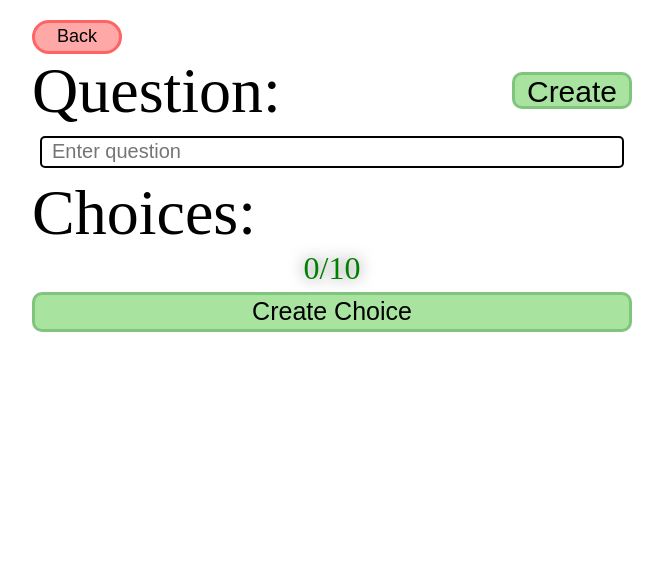
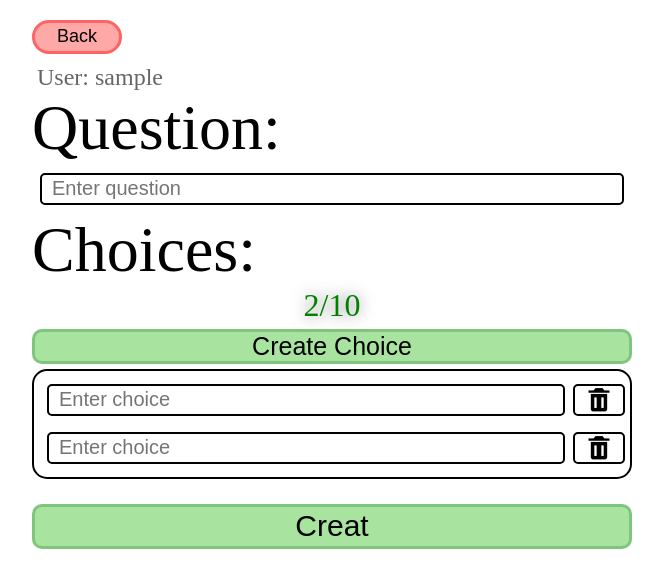
Before and after one commit to Kotoninja/Pet-polls-site, a Django app: page /polls/create-question in a window 1280 px wide. Shown: the part 85-673 px from the top of the page, without its empty margins (308-971 px from the left). Run offline with Django 5.2, Linux system fonts and the light colour scheme; the visitor is signed in with stand-in values (Sample User, id 1).

Commit message:
Added switch user in creater question page, only front

```diff
--- a/polls/static/polls/css/create_question_style.css
+++ b/polls/static/polls/css/create_question_style.css
@@ -88,26 +88,12 @@ main {
     flex-direction: column;
 }
 
-form>div:nth-child(2) {
-    display: flex;
-    justify-content: space-between;
-}
-
-form>div:nth-child(2) button {
-    position: relative;
-    margin: auto 0;
-    height: 50%;
+form .creator {
     cursor: pointer;
-    width: 20%;
-    font-size: 30px;
-    border: 3px solid;
-    border-radius: 10px;
-    border-color: var(--border-button-color);
-    background-color: var(--primary-button-color);
-}
-
-form>div:nth-child(2) button:hover {
-    border-color: var(--border-button-hover-color);
+    margin: 10px 0 0 5px;
+    font-size: 24px;
+    color : var(--optional-information-color);
+    user-select: none;
 }
 
 form label {
@@ -148,6 +134,9 @@ form .create-choice:hover {
 form div.choices-list {
     display: flex;
     flex-direction: column;
+    border: 2px solid black;
+    padding: 5px;
+    border-radius: 15px;
 }
 
 form div.choices-list div {
@@ -181,3 +170,20 @@ form div.choices-list div button i {
 form div.choices-list div button:hover i {
     color: red;
 }
+
+form button[type = 'submit'] {
+    position: relative;
+    margin: 25px 0 0 0;
+    height: 50%;
+    cursor: pointer;
+    width: 100%;
+    font-size: 30px;
+    border: 3px solid;
+    border-radius: 10px;
+    border-color: var(--border-button-color);
+    background-color: var(--primary-button-color);
+}
+
+form button[type = 'submit']:hover {
+    border-color: var(--border-button-hover-color);
+}
--- a/polls/static/polls/js/create_and_delete.js
+++ b/polls/static/polls/js/create_and_delete.js
@@ -1,8 +1,17 @@
+const jsonData = JSON.parse(document.getElementById("county-data").textContent)
+
 var textCountChoices = document.querySelector(".count-choices");
 var createButton = document.querySelector(".create-choice");
 var countChoices = 0;
+
+// Question creator
+var creatorName = jsonData.creator
+var creatorFild = document.querySelector(".creator");
+var creatorInput = document.querySelector("input[name='creator']")
+
 const listChoices = document.querySelector(".choices-list");
 const blankValuse = [0, 1, 2, 3, 4, 5, 6, 7, 8, 9];
+
 
 function changeColor() {
     if (countChoices < 6) {
@@ -49,11 +58,15 @@ function newInputChoice() {
         textCountChoices.style.color = changeColor();
 
         newChoiceDeleteButton.addEventListener("click", function () {
-            document.getElementById("choice-set" + newChoiceDeleteButton.value).remove();
-            countChoices--;
-            textCountChoices.textContent = countChoices + "/10";
-            textCountChoices.style.color = changeColor();
-            blankValuse.push(+newChoiceDeleteButton.value);
+            if (countChoices > 2) {
+                document.getElementById("choice-set" + newChoiceDeleteButton.value).remove();
+                countChoices--;
+                textCountChoices.textContent = countChoices + "/10";
+                textCountChoices.style.color = changeColor();
+                blankValuse.push(+newChoiceDeleteButton.value);
+            } else {
+                alert("Count number of choices at least two");
+            };
         });
 
         newPlace.append(newChoice);
@@ -64,4 +77,17 @@ function newInputChoice() {
     }
 }
 
+function changecreator() {
+    if (creatorInput.value === creatorName) {
+        creatorInput.value = 'Anonymous'
+        creatorFild.textContent = "User: " + creatorInput.value
+    } else {
+        creatorInput.value = creatorName
+        creatorFild.textContent = "User: " + creatorName
+    }
+};
+
+newInputChoice();
+newInputChoice();
 createButton.addEventListener("click", newInputChoice);
+creatorFild.addEventListener("click", changecreator)
--- a/polls/templates/polls/create_question.html
+++ b/polls/templates/polls/create_question.html
@@ -15,7 +15,7 @@
 <body>
   <nav>
     <div class="button-nav">
-      <a class = 'home' href='{% url "polls:home" %}'>Home</a>
+      <a class='home' href='{% url "polls:home" %}'>Home</a>
       {% if user.is_authenticated%}
       <a href='{% url "users:profile" request.user.username %}' class="user-profile">{{request.user.username}}</a>
       {% else %}
@@ -29,18 +29,19 @@
       <a href='{% url "polls:home" %}'><button>Back</button></a>
       <form action='{% url "polls:create_question" %}' method="post">
         {% csrf_token %}
-        <div>
-          <label for="question">Question:</label>
-          <button type="submit">Create</button>
-        </div>
+        <label class="creator" for="creator">User: {{request.user.username}}</label>
+        <input type="hidden" name="creator" value = {{request.user.username}}>
+        <label for="question">Question:</label>
         <input type="text" name="question" placeholder="Enter question" required />
         <label for="choices">Choices:</label>
         <span class="count-choices">0/10</span>
         <button class="create-choice" type="button">Create Choice</button>
         <div class="choices-list"></div>
+        <button type="submit">Creat</button>
       </form>
     </div>
   </main>
+  {{ json_data|json_script:"county-data"}}
   <script type="text/javascript" src='{% static "polls/js/create_and_delete.js" %}'></script>
 </body>
 
--- a/polls/views.py
+++ b/polls/views.py
@@ -3,6 +3,7 @@ from django.shortcuts import render, get_object_or_404
 from django.urls import reverse
 from django.db.models import F
 from django.contrib.auth.decorators import login_required
+import json
 
 # apps models
 from .models import Question
@@ -52,27 +53,34 @@ def question_window(request, question_id):
 
 @login_required
 def create_question(request):
+    context = {}
+    json_data = {'creator': request.user.username}
+    context["json_data"] = json_data
+
+    # print(context)
     if request.method == "POST":
         question = request.POST.get("question")
         choices = request.POST.getlist("choices")
+        creator = request.POST.get("creator")
 
-        new_question = Question.objects.create(question_text=question)
+        print(creator)
+        # new_question = Question.objects.create(question_text=question)
 
-        print(choices)
-        for choice in choices:
-            if choice:
-                new_question.choice_set.create(  # type: ignore
-                    choice_text=choice,
-                )
+        # print(choices)
+        # for choice in choices:
+        #     if choice:
+        #         new_question.choice_set.create(  # type: ignore
+        #             choice_text=choice,
+        #         )
 
-        new_question.save()
+        # new_question.save()
 
-        udpate_the_user_created_filed = UserInfo.objects.get(user=request.user)
-        udpate_the_user_created_filed.count_created_of_polls = (
-            F("count_created_of_polls") + 1
-        )
-        udpate_the_user_created_filed.save()
+        # udpate_the_user_created_filed = UserInfo.objects.get(user=request.user)
+        # udpate_the_user_created_filed.count_created_of_polls = (
+        #     F("count_created_of_polls") + 1
+        # )
+        # udpate_the_user_created_filed.save()
 
-        return HttpResponseRedirect(reverse("polls:question", args=(new_question.id,)))
+        # return HttpResponseRedirect(reverse("polls:question", args=(new_question.id,)))
 
-    return render(request, "polls/create_question.html", context={})
+    return render(request, "polls/create_question.html", context=context)
```
